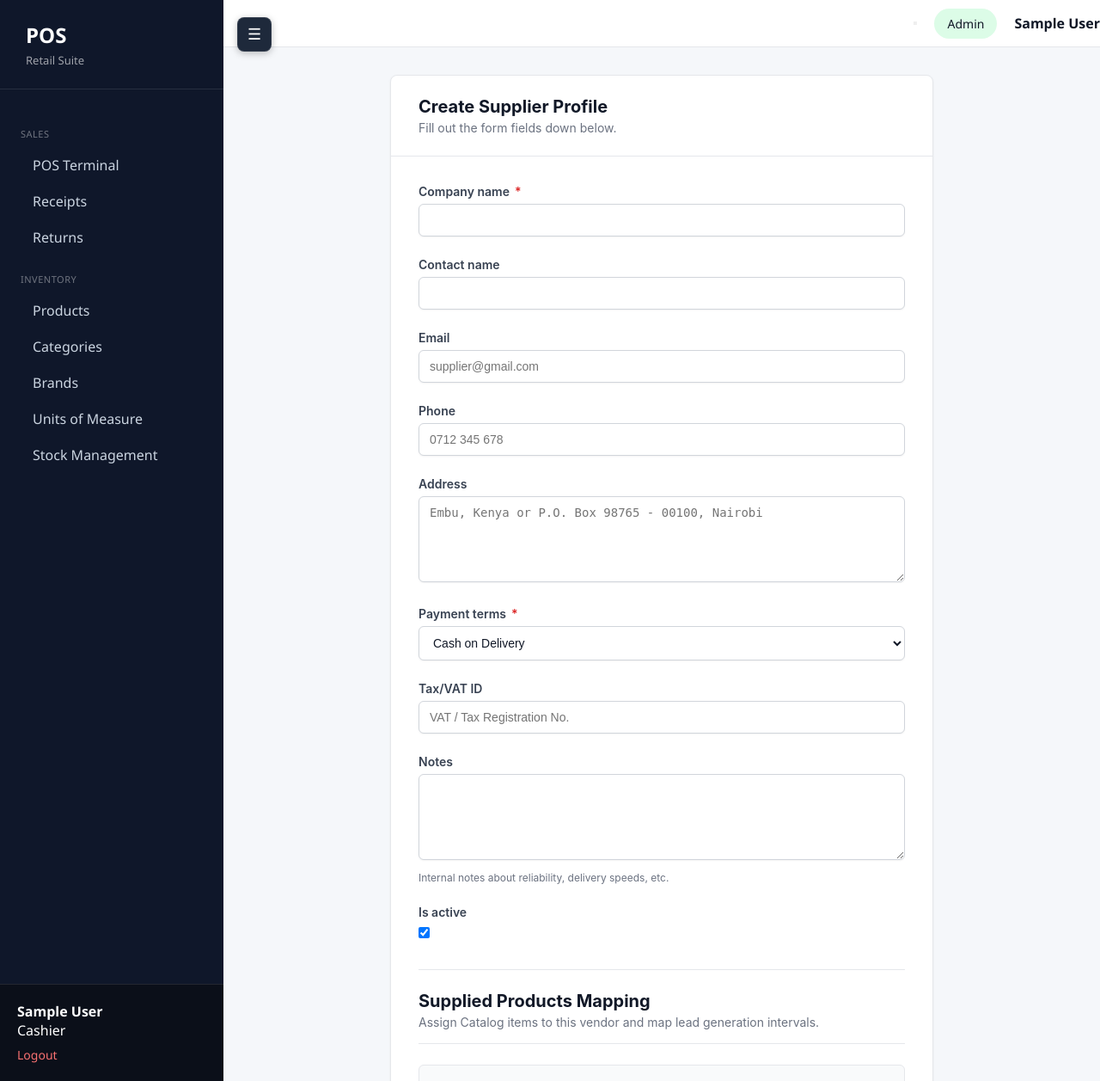
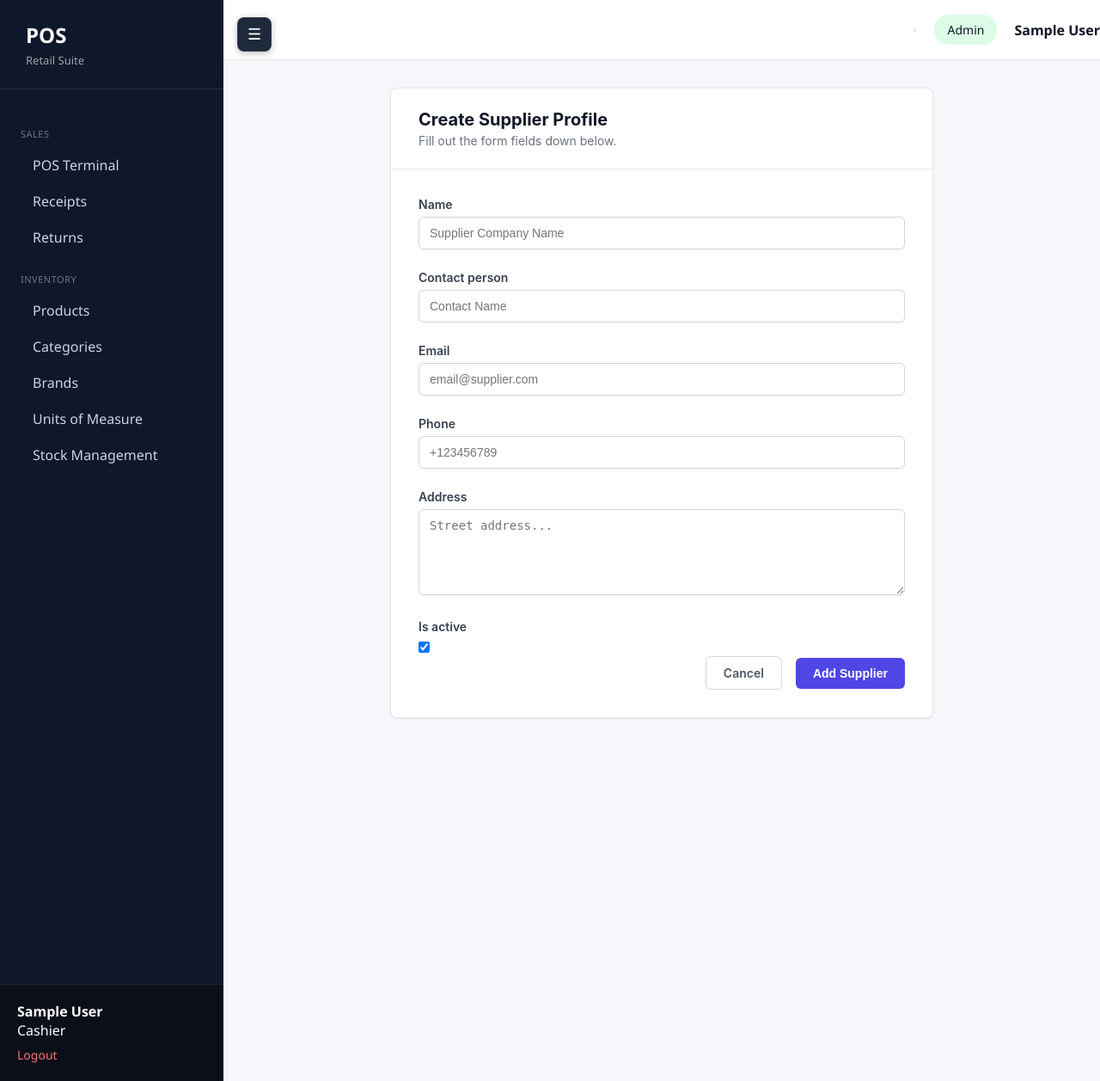
Before and after one commit to collins05-munene/pos, a Django app: page /suppliers/supplier/create/ in a window 1280 px wide. Shown: the whole page at 86% size. Run offline with Django 5.2, Linux system fonts and the light colour scheme; the visitor is signed in with stand-in values (Sample User, id 1); data that the repository does not hold is empty.

Commit message:
add suppliers feature

```diff
--- a/products/models.py
+++ b/products/models.py
@@ -39,6 +39,7 @@ class Product(models.Model):
     sku_prefix = models.CharField(max_length=50, unique=True, help_text="Base SKU prefix for this product line")
     category = models.ForeignKey(Category, on_delete=models.PROTECT, related_name='products')
     brand = models.ForeignKey(Brand, on_delete=models.SET_NULL, null=True, blank=True, related_name='products')
+    supplier = models.ForeignKey('supplier.Supplier', on_delete=models.SET_NULL, null=True, blank=True, related_name='products')
     unit_of_measure = models.ForeignKey(UnitOfMeasure, on_delete=models.PROTECT,  verbose_name="Unit of Measure")
     description = models.TextField(blank=True)
     has_variations = models.BooleanField(default=False)
--- a/products/views.py
+++ b/products/views.py
@@ -97,7 +97,7 @@ class ProductListView(LoginRequiredMixin, ListView):
     template_name = 'products/product_list.html'
     context_object_name = 'products'
     paginate_by = 15
-    queryset = Product.objects.select_related('category', 'brand', 'unit_of_measure')
+    queryset = Product.objects.select_related('category', 'brand', 'unit_of_measure', 'supplier')
 
 class ProductCreateView(LoginRequiredMixin, CreateView):
     model = Product
--- a/supplier/forms.py
+++ b/supplier/forms.py
@@ -1,37 +1,15 @@
-from django import apps
 from django import forms
-
-from .models import Supplier, SupplierProduct
+from .models import Supplier
 
 class SupplierForm(forms.ModelForm):
     class Meta:
         model = Supplier
-        fields = [
-            'company_name', 'contact_name', 'email', 'phone', 'address', 'payment_terms', 'tax_number', 'notes', 'is_active'
-        ]
-
+        fields = ['name', 'contact_person', 'email', 'phone', 'address', 'is_active']
         widgets = {
-            'company_name': forms.TextInput(attrs={'class': 'form-control'}),
-            'contact_name': forms.TextInput(attrs={'class': 'form-control'}),
-            'email': forms.EmailInput(attrs={'class': 'form-control', 'placeholder': 'supplier@gmail.com'}),
-            'phone': forms.TextInput(attrs={'class': 'form-control', 'placeholder': '0712 345 678'}),
-            'address': forms.Textarea(attrs={'class': 'form-control', 'rows': 2, 'placeholder': 'Embu, Kenya or P.O. Box 98765 - 00100, Nairobi'}),
-            'payment_terms': forms.Select(attrs={'class': 'form-control'}),
-            'tax_number': forms.TextInput(attrs={'class': 'form-control', 'placeholder': 'VAT / Tax Registration No.'}),
-            'notes': forms.Textarea(attrs={'class': 'form-control', 'rows': 3}),
-            'is_active': forms.CheckboxInput(attrs={'class': 'form-check-input'})
+            'name': forms.TextInput(attrs={'class': 'form-input', 'placeholder': 'Supplier Company Name'}),
+            'contact_person': forms.TextInput(attrs={'class': 'form-input', 'placeholder': 'Contact Name'}),
+            'email': forms.EmailInput(attrs={'class': 'form-input', 'placeholder': 'email@supplier.com'}),
+            'phone': forms.TextInput(attrs={'class': 'form-input', 'placeholder': '+123456789'}),
+            'address': forms.Textarea(attrs={'class': 'form-textarea', 'rows': 3, 'placeholder': 'Street address...'}),
+            'is_active': forms.CheckboxInput(attrs={'class': 'form-checkbox'}),
         }
-
-SupplierProductFormset = forms.inlineformset_factory (
-    Supplier,
-    SupplierProduct,
-    fields = ['product', 'supplier_sku', 'lead_time_days', 'is_primary'],
-    extra=1,
-    can_delete=True,
-    widgets={
-        'product': forms.Select(attrs={'class': 'form-control'}),
-        'supplier_sku': forms.TextInput(attrs={'class': 'form-control', 'placeholder': 'Supplier sku...'}),
-        'lead_time_days': forms.NumberInput(attrs={'class': 'form-control', 'min': '0'}),
-        'is_primary': forms.CheckboxInput(attrs={'class': 'form-check-input'})
-    }
-)
--- a/supplier/templates/supplier/supplier_form.html
+++ b/supplier/templates/supplier/supplier_form.html
@@ -53,40 +53,6 @@
                     </div>
                 {% endfor %}
             </div>
-
-            <hr class="form-divider">
-            <div class="form-card-header" style="padding: 0 0 1rem 0; margin-bottom: 1.5rem;">
-                <h3 class="form-title">Supplied Products Mapping</h3>
-                <p class="form-subtitle">Assign Catalog items to this vendor and map lead generation intervals.</p>
-            </div>
-
-            {{products.management_form}}
-            <div class="form-fields-stack">
-                {% for prod_form in products %}
-                    <div class="product-link-row" style="background: #f9fafb; padding:1.25rem; border-radius: 6px; border: 1px solid #e5e7eb; margin-bottom: 1rem;">
-                        {{prod_form.id}}
-                        <div style="display: grid; grid-template-columns: repeat(auto-fit, minmax(180px, 1fr)); gap:1rem; align-items: end;">
-                            {% for field in prod_form.visible_fields %}
-                                {% if field.name == 'DELETE' %}
-                                    <div class="field-widget-container" style="color: #991b1b; display: flex; align-items: center; gap: 0.25rem; padding-bottom: 0.5rem;">
-                                        {{field}} {{field.label_tag}}
-                                    </div>
-                                {% else %}
-                                    <div class="field-widget-container">
-                                        <label for="{{field.id_for_label}}" style="display: block; font-size: 0.85rem; font-weight: 500; margin-bottom: 0.25rem;">
-                                            {{field.label}}
-                                        </label>
-                                        {{field}}
-                                        {% for error in field.errors %}
-                                            <span style="color: #dc3545; font-size: 0.75rem;">{{error}}</span>
-                                        {% endfor %}
-                                    </div>
-                                {% endif %}
-                            {% endfor %}
-                        </div>
-                    </div>
-                {% endfor %}
-            </div>
             <div class="form-actions">
                 <a href="{% url 'supplier-list' %}" class="btn-link cancel-btn">Cancel</a>
                 <button type="submit" class="btn btn-submit">
--- a/supplier/templates/supplier/supplier_list.html
+++ b/supplier/templates/supplier/supplier_list.html
@@ -32,8 +32,8 @@
             <tbody>
                 {% for supplier in suppliers %}
                 <tr>
-                    <td class="brand-name">{{ supplier.company_name }}</td>
-                    <td class="brand-name">{{ supplier.contact_name }}</td>
+                    <td class="brand-name">{{ supplier.name }}</td>
+                    <td class="brand-name">{{ supplier.contact_person }}</td>
                     <td class="brand-name">{{ supplier.phone }}</td>
                     <td class="brand-name">{{ supplier.email }}</td>
                     <td class="brand-actions">
--- a/supplier/views.py
+++ b/supplier/views.py
@@ -1,100 +1,42 @@
-from django.shortcuts import render
 from django.urls import reverse_lazy
 from django.views.generic import ListView, CreateView, UpdateView, DeleteView, DetailView
-from django.db import transaction
+from django.contrib.auth.mixins import LoginRequiredMixin
+from .models import Supplier
+from .forms import SupplierForm
 
-from users.views import AdminRequiredMixin
-from users.mixins import AuditLogMixin
-from users.utils import log_action, AuditAction
-from .models import Supplier
-from .forms import SupplierForm, SupplierProductFormset
-
-# Create your views here.
-class SupplierListView(AdminRequiredMixin, ListView):
+class SupplierListView(LoginRequiredMixin, ListView):
     model = Supplier
     template_name = 'suppliers/supplier_list.html'
     context_object_name = 'suppliers'
-    paginate_by = 10
-    queryset = Supplier.objects.all()
+    paginate_by = 15
 
-
-class SupplierCreateView(AdminRequiredMixin, CreateView):
+class SupplierCreateView(LoginRequiredMixin, CreateView):
     model = Supplier
     form_class = SupplierForm
     template_name = 'supplier/supplier_form.html'
     success_url = reverse_lazy('supplier-list')
 
-    def get_context_data(self, **kwargs):
-        data = super().get_context_data(**kwargs)
-        if self.request.POST:
-            data['products'] = SupplierProductFormset(self.request.POST, instance=self.object)
-        else:
-            data['products'] = SupplierProductFormset(instance=self.object)
-        return data
-
-
-    def form_valid(self, form):
-        context = self.get_context_data()
-        products = context['products']
-
-        with transaction.atomic():
-            if form.is_valid() and products.is_valid():
-                self.object = form.save()
-                products.instance = self.object
-                products.save()
-                return super().form_valid(form)
-            else:
-                return self.form_invalid(form)
-
-class SupplierUpdateView(AdminRequiredMixin, UpdateView):
+class SupplierUpdateView(LoginRequiredMixin, UpdateView):
     model = Supplier
     form_class = SupplierForm
     template_name = 'supplier/supplier_form.html'
     success_url = reverse_lazy('supplier-list')
 
-    def get_context_data(self, **kwargs):
-        data = super().get_context_data(**kwargs)
-
-        has_products = self.object.product_links.exists() if self.object else False
-
-        if self.request.POST:
-            data['products'] = SupplierProductFormset(self.request.POST, instance=self.object)
-        else:
-            product_formset = SupplierProductFormset(instance=self.object)
-            if has_products:
-                product_formset.extra = 0
-
-            data['products'] = product_formset
-        return data
-
-    def form_valid(self, form):
-        context = self.get_context_data()
-        products = context['products']
-
-        with transaction.atomic():
-            if form.is_valid() and products.is_valid():
-                self.object = form.save()
-                products.instace = self.object
-                products.save()
-                log_action(
-                    self.request.user,
-                    AuditAction.RECORD_UPDATE,
-                    f"Product created: {self.object.name}",
-                    self.request
-                )
-                return super().form_valid(form)
-            else:
-                return self.form_invalid(form)
-
-class SupplierDeleteView(AdminRequiredMixin, DeleteView):
+class SupplierDeleteView(LoginRequiredMixin, DeleteView):
     model = Supplier
     template_name = 'supplier/supplier_confirm_delete.html'
     success_url = reverse_lazy('supplier-list')
 
-class SupplierDetailView(AdminRequiredMixin, DetailView):
+class SupplierDetailView(LoginRequiredMixin, DetailView):
     model = Supplier
     template_name = 'supplier/supplier_detail.html'
     context_object_name = 'supplier'
 
-    def get_queryset(self):
-        return super().get_queryset().prefetch_related('product_links__product')
+    def get_context_data(self, **kwargs):
+        context = super().get_context_data(**kwargs)
+        context['products'] = (
+            self.object.products.filter(is_active=True)
+            .select_related('category', 'brand')
+            .prefetch_related('variants')
+        )
+        return context
--- a/users/views.py
+++ b/users/views.py
@@ -31,7 +31,7 @@ class StandardLoginView(FormView):
 class CashierPINLoginView(FormView):
     template_name = 'users/pin_login.html'
     form_class = CashierPinLoginForm
-    success_url = reverse_lazy('cashier-dashboard')
+    success_url = reverse_lazy('pos_terminal')
 
     def form_valid(self, form):
         username = form.cleaned_data.get('username')
```
Also changed, not shown: products/forms.py (+12 -1 lines), products/templates/products/product_detail.html (+2 -16 lines), products/templates/products/product_form.html (+7 -2 lines), supplier/models.py (+5 -37 lines), supplier/templates/supplier/supplier_detail.html (+60 -39 lines), inventory/migrations/0004_alter_stockadjustment_adjustment_type.py (added), products/migrations/0005_product_supplier.py (added), supplier/migrations/0004_alter_supplier_options_remove_supplier_company_name_and_more.py (added).
